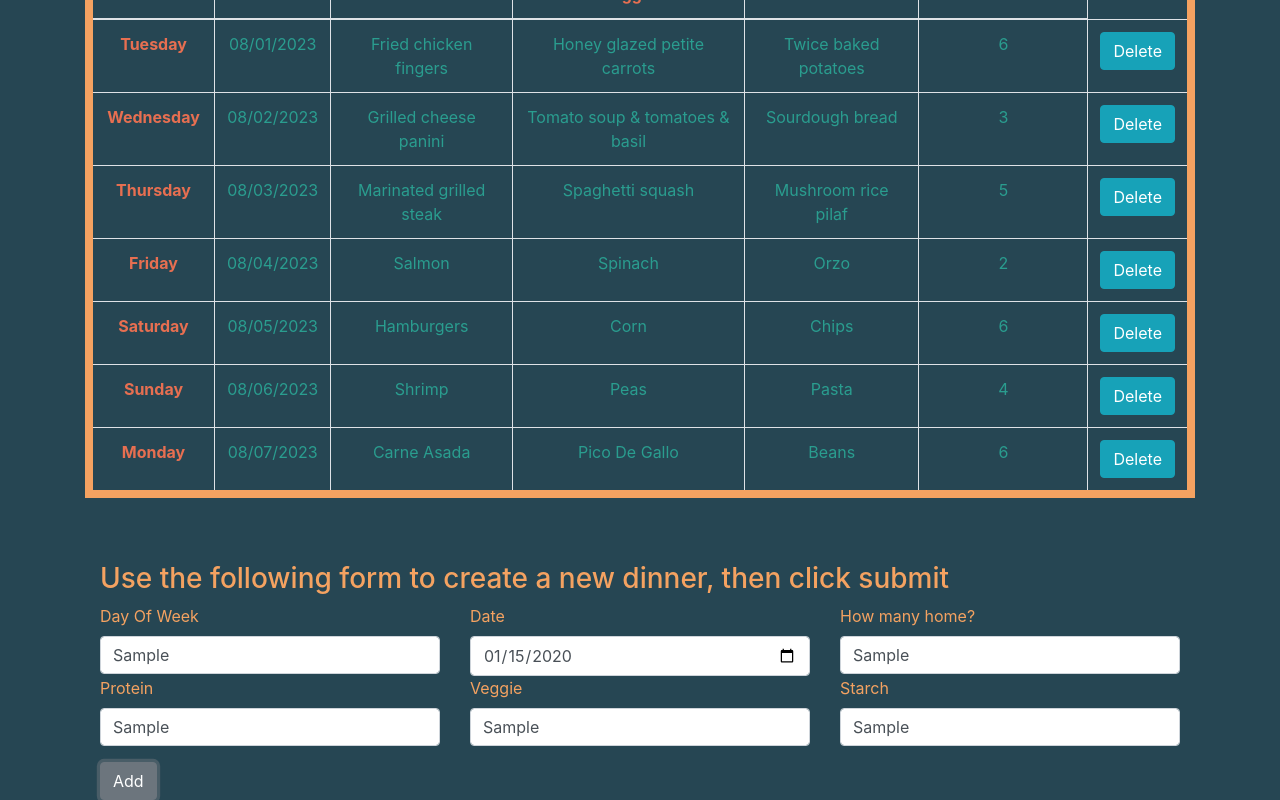
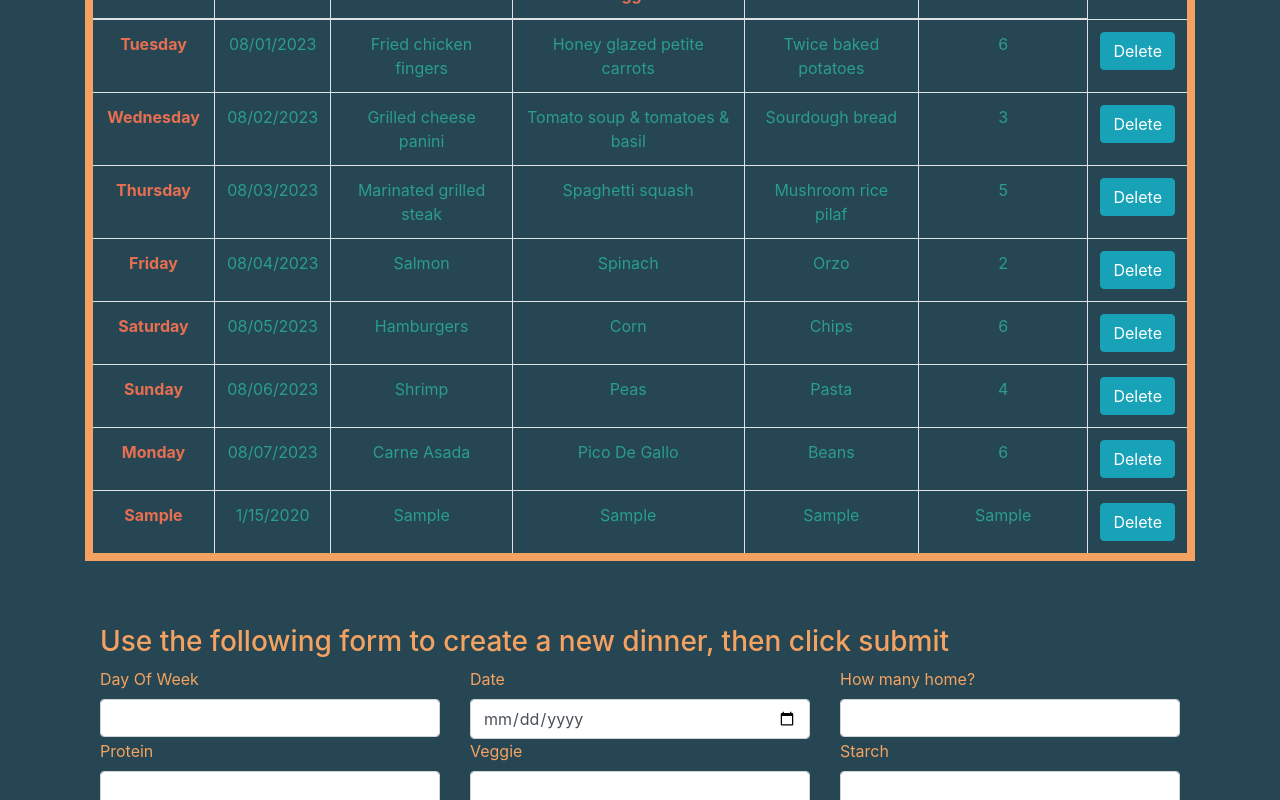
Before and after one commit to caroleatierney/Dinner_Planner, a website: page test.html in a window 1280 px wide. Both pictures are taken after typing "Sample", "2020-01-15", "Sample", "Sample", "Sample", "Sample" into the empty fields and a click on the button "Add". Shown: the part 166-966 px from the top of the page. Drawn offline with nearby package versions, Linux system fonts and the light colour scheme.

Commit message:
submitting as is

```diff
--- a/index.js
+++ b/index.js
@@ -1,5 +1,5 @@
 // Allow user to add rows to a table dynamically
-function addMeal() {
+function processRow() {
     var rows = document.getElementById('dinnerPlannerTable').getElementsByTagName('tr');
     var tableRowCount = rows.length;
     let id = tableRowCount;
@@ -8,28 +8,33 @@ function addMeal() {
 
     let row = table.insertRow(tableRowCount);
     row.setAttribute('id', `item-${id}`);
+    // alert(`'Id added:', ${id}`); // display id just added
 
-    let cell0 = row.insertCell(0)     // insert day of week
-    cell0.innerHTML = document.getElementById("dayOfWeek").value;
-    cell0.style.color = "#e76f51";
-    cell0.style.fontWeight = "bold"
-    document.getElementById('dayOfWeek').value = '';
-
-    // insert rest of data from buttons
-    let menuArray = ["date", "protein", "veggie", "starch", "howMany"]
-    for (i = 0; i<=4; i++) {
-        if (menuArray[i] == "date") {
-            // change date to object, then mm/dd/yyyy
-            let convDate = document.getElementById(menuArray[i]).value;
-            convDate = new Date(convDate).toLocaleDateString();
-            row.insertCell(i + 1).innerHTML = convDate;
-        } else {
-            row.insertCell(i + 1).innerHTML = document.getElementById(menuArray[i]).value;
+    let cellArray = ["dayOfWeek", "date", "protein", "veggie", "starch", "howMany", "button"]
+    for (i = 0; i <= 5; i++) {
+        switch (cellArray[i]) {
+            case 'dayOfWeek':
+                let dayCell = row.insertCell(i) // insert day of week
+                dayCell.innerHTML = document.getElementById("dayOfWeek").value;
+                dayCell.style.color = "#e76f51";
+                dayCell.style.fontWeight = "bold"
+                document.getElementById('dayOfWeek').value = '';
+                break;
+            case 'date': // change date to object, then mm/dd/yyyy
+                let convDate = document.getElementById(cellArray[i]).value;
+                convDate = new Date(convDate).toLocaleDateString();
+                row.insertCell(i).innerHTML = convDate;
+                document.getElementById(cellArray[i]).value = '';
+                break;
+            case 'button': // appending after cell intended
+            // row.insertCell(i).appendChild(createDeleteButton(id))
+            default:
+                row.insertCell(i).innerHTML = document.getElementById(cellArray[i]).value;
+                document.getElementById(cellArray[i]).value = '';
+                break;
         }
-        document.getElementById(menuArray[i]).value = '';
     }
     row.insertCell(6).appendChild(createDeleteButton(id))
-    // alert(`'Id added:', ${id}`); // display id just added
 }
 
 // Allow user to delete rows of a table dynamically
@@ -47,7 +52,7 @@ function createDeleteButton(id) {
     return btn;
 }
 
-function deleteTest(id) {
+function deleteRow(id) {
     // alert(`Deleted row with id: ${id}`);
     let rowToDelete = document.getElementById(`${id}`);
     console.log(rowToDelete)
```
Also changed, not shown: index.html (+9 -9 lines), README.md.
